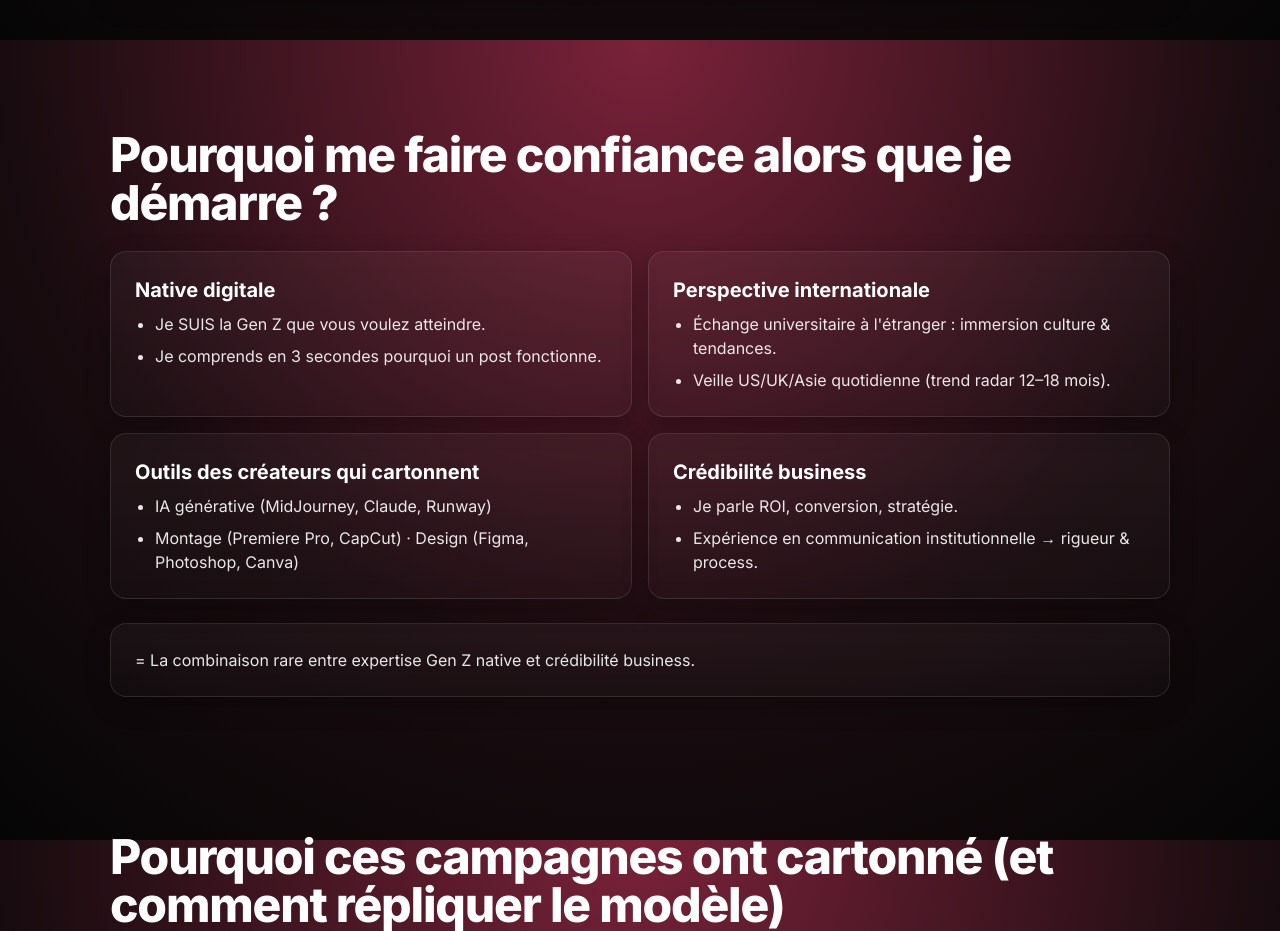
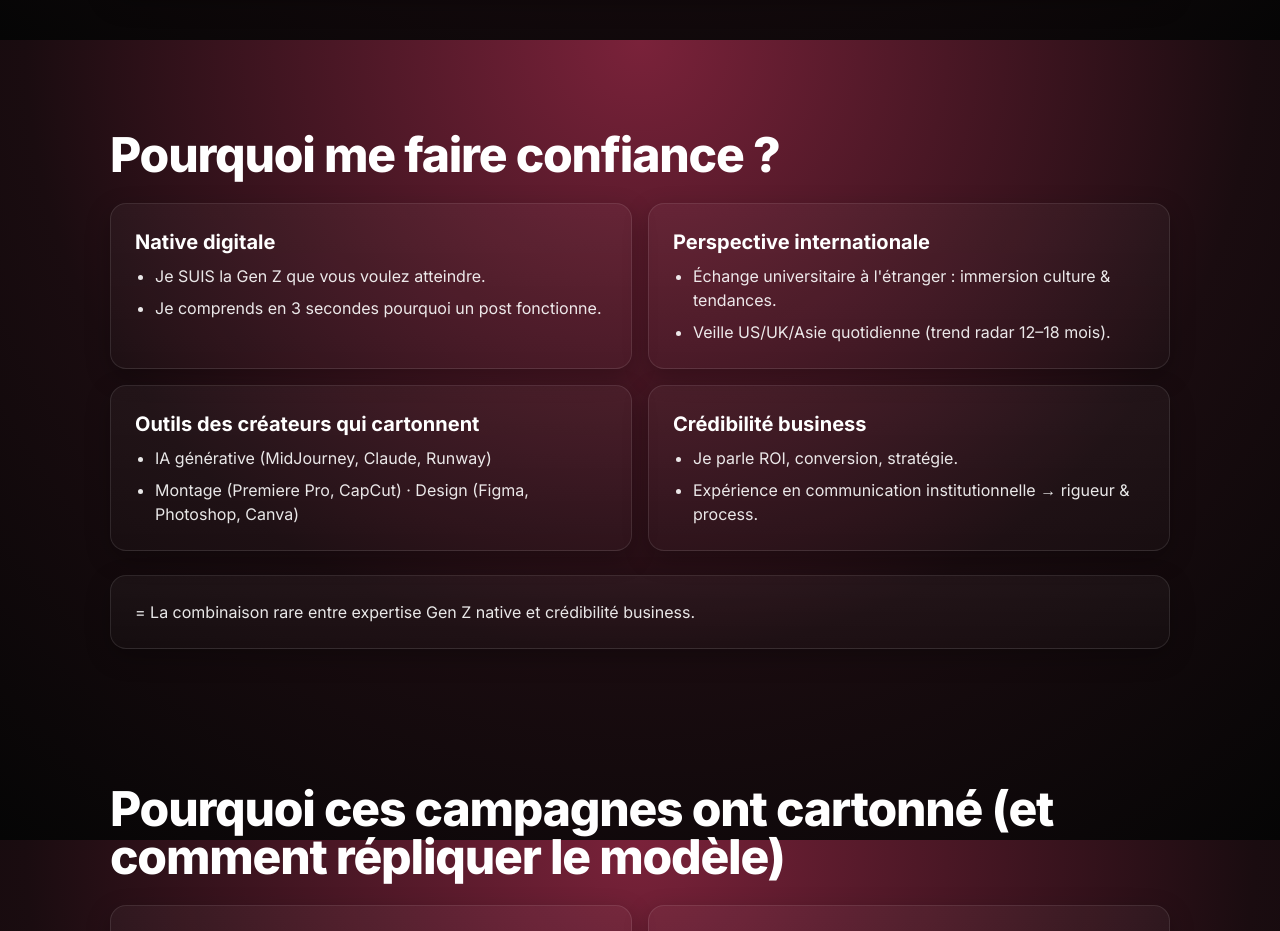
Before and after one commit to leiacreativelab/leia.creativelab, a Next.js app: page / in a window 1280 px wide. Shown: the part 1560-2491 px from the top of the page. Built offline with nearby package versions, Linux system fonts and the light colour scheme.

Commit message:
fix: titre raccourci sur la page d'accueil

```diff
--- a/app/page.tsx
+++ b/app/page.tsx
@@ -115,7 +115,7 @@ export default function HomePage() {
       </Section>
 
       {/* SECTION CRÉDIBILITÉ */}
-      <Section title="Pourquoi me faire confiance alors que je démarre ?">
+      <Section title="Pourquoi me faire confiance ?">
         <div className="grid gap-4 md:grid-cols-2">
           <Reveal className="card">
             <h3 className="text-xl font-bold">Native digitale</h3>
--- a/app/portfolio/page.tsx
+++ b/app/portfolio/page.tsx
@@ -15,7 +15,7 @@ export default function Portfolio(){
 
       <Section
         title="Portfolio & Analyses"
-        lead="Sélection de projets et décryptages publics : pourquoi certaines campagnes cartonnent — et comment adapter leurs mécaniques à votre marque."
+        lead="Sélection de projets et décryptages publics : pourquoi certaines campagnes cartonnent et comment adapter leurs mécaniques à votre marque."
       >
         <div className="grid grid-cols-12 gap-5">
           {cases.map(item => (
```
